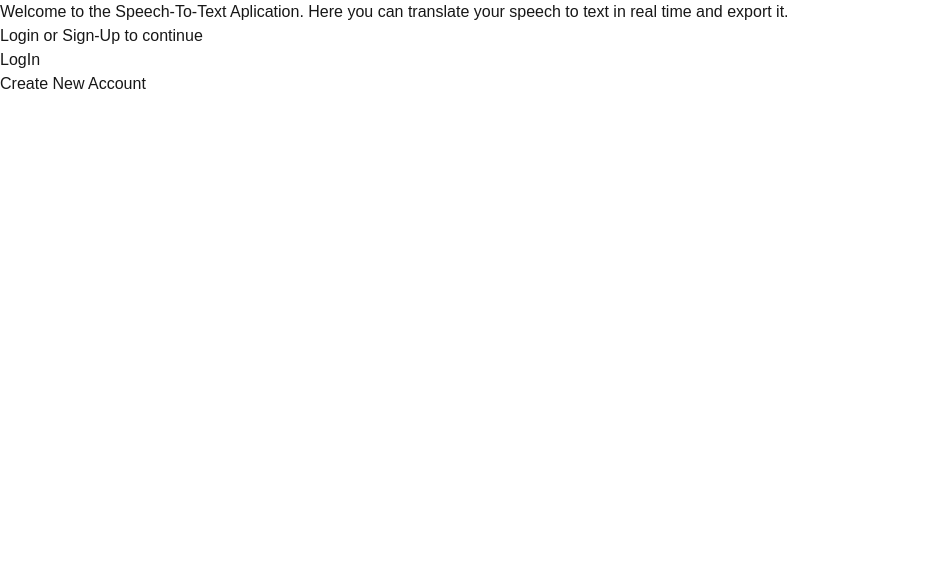
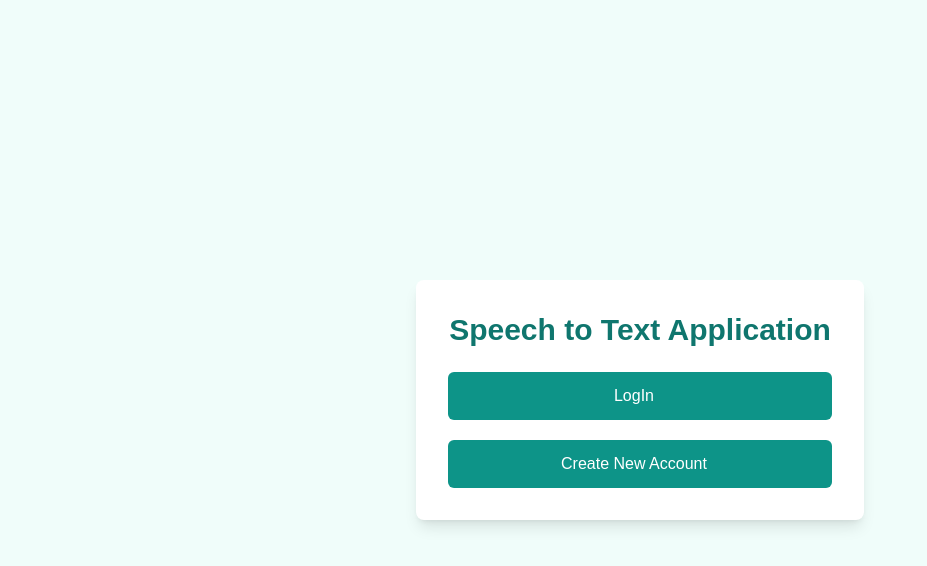
Before and after one commit to aB2318K/Speech-to-Text-Application, a Next.js app in the folder speech-to-text/: page / in a window 1280 px wide. Shown: the top 566 px of the page, without its empty margins (0-927 px from the left). Built offline with nearby package versions, Linux system fonts and the light colour scheme.

Commit message:
Added Home page css and fixed error message position

```diff
--- a/speech-to-text/app/login/page.tsx
+++ b/speech-to-text/app/login/page.tsx
@@ -49,7 +49,7 @@ export default function LogIn() {
                             htmlFor="email"
                             className="block text-sm font-medium text-teal-800"
                         >
-                            Email: {emailError && <p className="empty_error text-red-700 text-[10px] inline-block">{emailError}</p>}
+                            Email:
                         </label>
                         <input
                             type="email"
@@ -60,13 +60,14 @@ export default function LogIn() {
                             placeholder="Enter your email"
                             className="mt-1 w-full px-4 py-3 border border-teal-300 rounded-md focus:outline-none focus:ring-2 focus:ring-teal-500 focus:border-teal-500"
                         />
+                        {emailError && <p className="empty_error text-red-700 text-[10px] inline-block">{emailError}</p>}
                     </div>
                     <div>
                         <label
                             htmlFor="password"
                             className="block text-sm font-medium text-teal-800"
                         >
-                            Password: {passwordError && <p className="empty_error text-red-700 text-[10px] inline-block">{passwordError}</p>}
+                            Password:
                         </label>
                         <input
                             type="password"
@@ -77,6 +78,7 @@ export default function LogIn() {
                             placeholder="Enter your password"
                             className="mt-1 w-full px-4 py-3 border border-teal-300 rounded-md focus:outline-none focus:ring-2 focus:ring-teal-500 focus:border-teal-500"
                         />
+                        {passwordError && <p className="empty_error text-red-700 text-[10px] inline-block">{passwordError}</p>}
                     </div>
                     <button
                         type="submit"
--- a/speech-to-text/app/page.tsx
+++ b/speech-to-text/app/page.tsx
@@ -2,18 +2,25 @@ import Link from "next/link";
 
 export default function Home() {
   return (
-    <div>
-      Welcome to the Speech-To-Text Aplication. Here you can translate your speech to text in real time and export it.
-      <br/>
-      Login or Sign-Up to continue
-      <br/>
-      <Link href='/login'>
-        <span>LogIn</span>
-      </Link>
-      <br/>
-      <Link href='/signup'>
-        <span>Create New Account</span>
-      </Link>
+    <div className="min-h-screen flex items-center justify-center bg-teal-50">
+      <div className="w-full max-w-md bg-white p-8 rounded-lg shadow-lg">
+        <h2 className="text-3xl font-semibold text-center mb-6 text-teal-700">
+            Speech to Text Application
+        </h2>
+        <div className="space-y-5">
+          <button  className="w-full py-3 px-4 bg-teal-600 text-white rounded-md hover:bg-teal-700 focus:outline-none focus:ring-2 focus:ring-teal-500">
+            <Link className="pr-3" href='/login'>
+              LogIn
+            </Link>
+          </button>
+
+          <button  className="w-full py-3 px-4 bg-teal-600 text-white rounded-md hover:bg-teal-700 focus:outline-none focus:ring-2 focus:ring-teal-500">
+            <Link className="pr-3" href='/signup'>
+              Create New Account
+            </Link>
+          </button>
+        </div>
+      </div>
 
     </div>
   );
--- a/speech-to-text/app/signup/page.tsx
+++ b/speech-to-text/app/signup/page.tsx
@@ -87,7 +87,7 @@ export default function SignUp() {
                         htmlFor="first_name"
                         className="block text-sm font-medium text-teal-800"
                     >
-                        First Name: {firstNameError && <p className="error_message text-red-700 text-[10px] inline-block">{firstNameError}</p>}
+                        First Name:
                     </label>
                     <input
                         type="text"
@@ -100,13 +100,14 @@ export default function SignUp() {
                         required
                         className="mt-1 w-full px-4 py-3 border border-teal-300 rounded-md focus:outline-none focus:ring-2 focus:ring-teal-500 focus:border-teal-500"
                     />
+                    {firstNameError && <p className="error_message text-red-700 text-[10px] inline-block">{firstNameError}</p>}
                 </div>
                 <div>
                     <label
                         htmlFor="last_name"
                         className="block text-sm font-medium text-teal-800"
                     >
-                        Last Name:  {lastNameError && <p className="error_message text-red-700 text-[10px] inline-block">{lastNameError}</p>}
+                        Last Name:
                     </label>
 
                     <input
@@ -120,6 +121,7 @@ export default function SignUp() {
                         required
                         className="mt-1 w-full px-4 py-3 border border-teal-300 rounded-md focus:outline-none focus:ring-2 focus:ring-teal-500 focus:border-teal-500"
                     />
+                    {lastNameError && <p className="error_message text-red-700 text-[10px] inline-block">{lastNameError}</p>}
                 </div>
                 <div>
                     <label
@@ -128,7 +130,6 @@ export default function SignUp() {
                     >
                         Email:
                     </label>
-                    {emailError && <p className="error_message text-red-700 text-[10px]">{emailError}</p>}
                     <input
                         type="email"
                         id="email"
@@ -139,6 +140,7 @@ export default function SignUp() {
                         required
                         className="mt-1 w-full px-4 py-3 border border-teal-300 rounded-md focus:outline-none focus:ring-2 focus:ring-teal-500 focus:border-teal-500"
                     />
+                    {emailError && <p className="error_message text-red-700 text-[10px]">{emailError}</p>}
                 </div>
 
                 <div>
@@ -148,7 +150,6 @@ export default function SignUp() {
                     >
                         Password:
                     </label>
-                    {passwordError && <p className="error_message text-red-700 text-[10px]">{passwordError}</p>}
                     <input
                         type="password"
                         id="password"
@@ -159,6 +160,7 @@ export default function SignUp() {
                         required
                         className="mt-1 w-full px-4 py-3 border border-teal-300 rounded-md focus:outline-none focus:ring-2 focus:ring-teal-500 focus:border-teal-500"
                     />
+                    {passwordError && <p className="error_message text-red-700 text-[10px]">{passwordError}</p>}
                 </div>
                 <button
                     type="submit"
```
